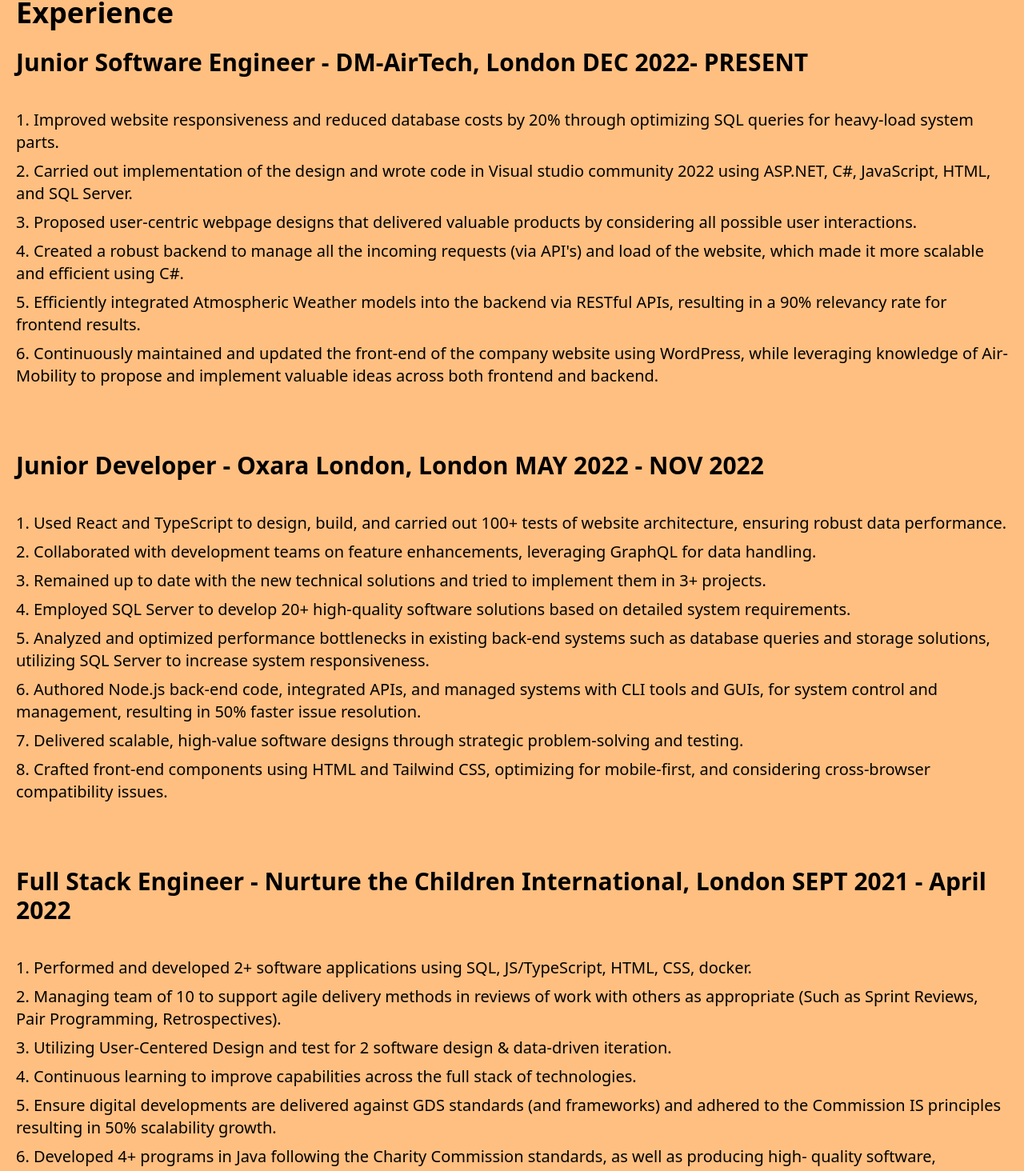
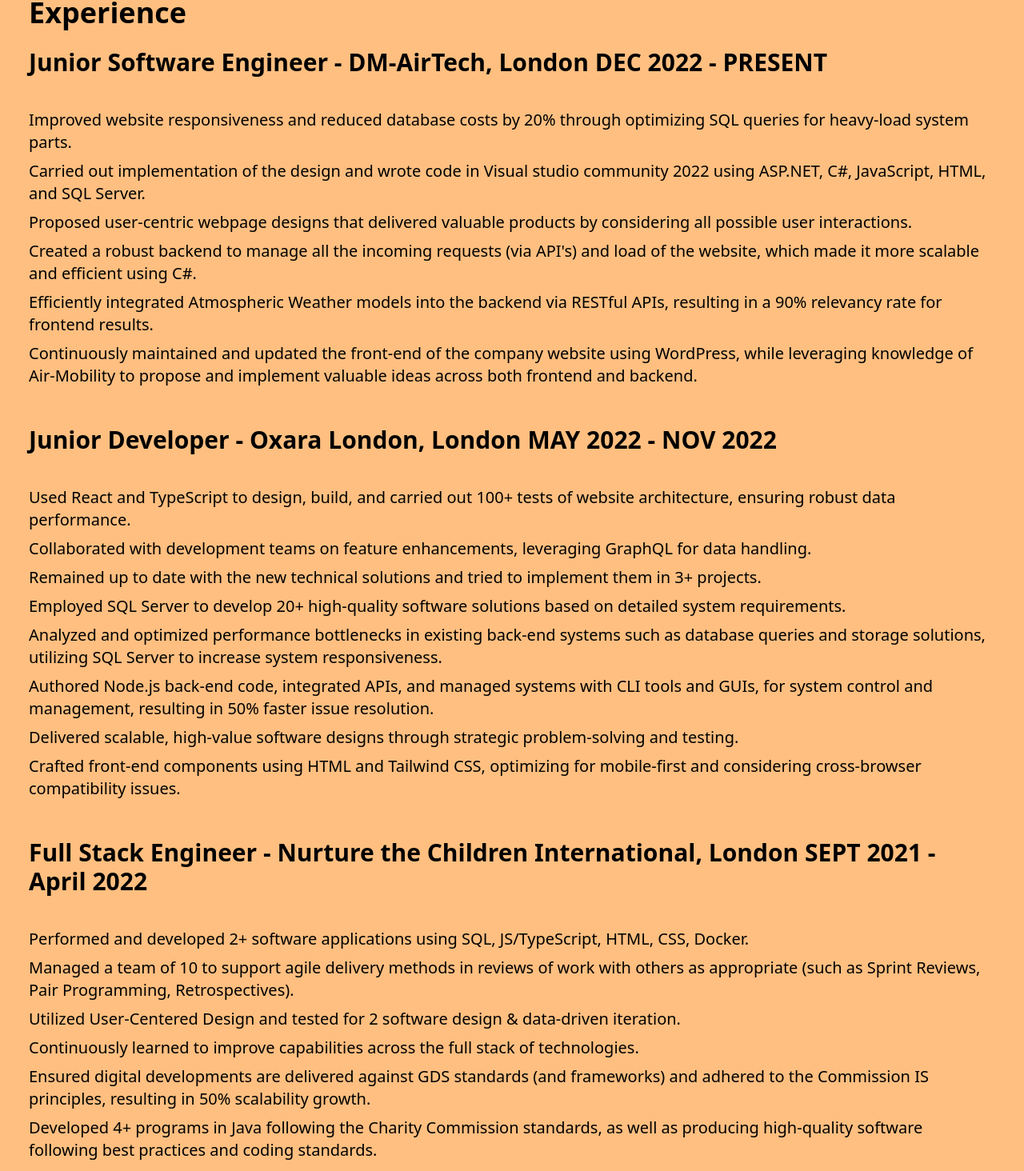
Before and after one commit to Yashbedse1/React-TailwindCSS-TypeScript-Portfolio1, a React (Create React App) app: page /experience in a window 1280 px wide. Shown: the part 140-1604 px from the top of the page at 80% size. Built offline with nearby package versions, Linux system fonts and the light colour scheme.

Commit message:
Adding Arrays

```diff
--- a/src/components/Experience.tsx
+++ b/src/components/Experience.tsx
@@ -1,58 +1,67 @@
 import React from 'react';
 
+const Experience = () => {
+  const experienceData = [
+    {
+      title: 'Junior Software Engineer',
+      company: 'DM-AirTech, London',
+      duration: 'DEC 2022 - PRESENT',
+      responsibilities: [
+        'Improved website responsiveness and reduced database costs by 20% through optimizing SQL queries for heavy-load system parts.',
+        'Carried out implementation of the design and wrote code in Visual studio community 2022 using ASP.NET, C#, JavaScript, HTML, and SQL Server.',
+        'Proposed user-centric webpage designs that delivered valuable products by considering all possible user interactions.',
+        'Created a robust backend to manage all the incoming requests (via API\'s) and load of the website, which made it more scalable and efficient using C#.',
+        'Efficiently integrated Atmospheric Weather models into the backend via RESTful APIs, resulting in a 90% relevancy rate for frontend results.',
+        'Continuously maintained and updated the front-end of the company website using WordPress, while leveraging knowledge of Air-Mobility to propose and implement valuable ideas across both frontend and backend.'
+      ]
+    },
+    {
+      title: 'Junior Developer',
+      company: 'Oxara London, London',
+      duration: 'MAY 2022 - NOV 2022',
+      responsibilities: [
+        'Used React and TypeScript to design, build, and carried out 100+ tests of website architecture, ensuring robust data performance.',
+        'Collaborated with development teams on feature enhancements, leveraging GraphQL for data handling.',
+        'Remained up to date with the new technical solutions and tried to implement them in 3+ projects.',
+        'Employed SQL Server to develop 20+ high-quality software solutions based on detailed system requirements.',
+        'Analyzed and optimized performance bottlenecks in existing back-end systems such as database queries and storage solutions, utilizing SQL Server to increase system responsiveness.',
+        'Authored Node.js back-end code, integrated APIs, and managed systems with CLI tools and GUIs, for system control and management, resulting in 50% faster issue resolution.',
+        'Delivered scalable, high-value software designs through strategic problem-solving and testing.',
+        'Crafted front-end components using HTML and Tailwind CSS, optimizing for mobile-first and considering cross-browser compatibility issues.'
+      ]
+    },
+    {
+      title: 'Full Stack Engineer',
+      company: 'Nurture the Children International, London',
+      duration: 'SEPT 2021 - April 2022',
+      responsibilities: [
+        'Performed and developed 2+ software applications using SQL, JS/TypeScript, HTML, CSS, Docker.',
+        'Managed a team of 10 to support agile delivery methods in reviews of work with others as appropriate (such as Sprint Reviews, Pair Programming, Retrospectives).',
+        'Utilized User-Centered Design and tested for 2 software design & data-driven iteration.',
+        'Continuously learned to improve capabilities across the full stack of technologies.',
+        'Ensured digital developments are delivered against GDS standards (and frameworks) and adhered to the Commission IS principles, resulting in 50% scalability growth.',
+        'Developed 4+ programs in Java following the Charity Commission standards, as well as producing high-quality software following best practices and coding standards.',
+        'Contributed towards the open flow of creative ideas.'
+      ]
+    }
+    // Add more experience data objects here
+  ];
 
-const Experience = () => {
   return (
-    <div className='text-black px-4'>
-      <div className='max-w-[1240px] mt-auto w-full pt-10 mx-auto text-left flex flex-col justify-left'>
+    <div className='text-black px-4 max-w-[1240px] mt-auto w-full pt-10 mx-auto text-left flex flex-col justify-left'>
       <p className='text-4xl font-bold '>Experience</p>
-        <h1 className='md:text-3xl sm:text-2xl text-xl font-bold md:py-6'>
-        Junior Software Engineer - DM-AirTech, London DEC 2022- PRESENT
-        </h1>
-        <div className='flex justify-left items-left'>
-          <ul className='md:text-xl sm:text-md text-sm font-medium py-4'>
-                <li className='pb-2'>1. Improved website responsiveness and reduced database costs by 20% through optimizing SQL queries for heavy-load system parts.</li>
-                <li className='pb-2'>2. Carried out implementation of the design and wrote code in Visual studio community 2022 using ASP.NET, C#, JavaScript, HTML, and SQL Server.</li>
-                <li className='pb-2'>3. Proposed user-centric webpage designs that delivered valuable products by considering all possible user interactions.</li>
-                <li className='pb-2'>4. Created a robust backend to manage all the incoming requests (via API's) and load of the website, which made it more scalable and efficient using C#.</li>
-                <li className='pb-2'>5. Efficiently integrated Atmospheric Weather models into the backend via RESTful APIs, resulting in a 90% relevancy rate for frontend results.</li>
-                <li>6. Continuously maintained and updated the front-end of the company website using WordPress, while leveraging knowledge of Air-Mobility to propose and implement valuable ideas across both frontend and backend.</li>
-          </ul>
+      {experienceData.map((experience, index) => (
+        <div key={index} className=''>
+          <h1 className='md:text-3xl sm:text-2xl text-xl font-bold md:py-6'>{experience.title} - {experience.company} {experience.duration}</h1>
+          <div className='flex justify-left items-left'>
+            <ul className='md:text-xl sm:text-md text-sm font-medium py-4'>
+              {experience.responsibilities.map((responsibility, responsibilityIndex) => (
+                <li key={responsibilityIndex} className='pb-2'>{responsibility}</li>
+              ))}
+            </ul>
+          </div>
         </div>
-      </div>
-      <div className='max-w-[1240px] mt-auto w-full pt-10 mx-auto text-left flex flex-col justify-left'>
-        <h1 className='md:text-3xl sm:text-2xl text-xl font-bold md:py-6'>
-        Junior Developer - Oxara London, London MAY 2022 - NOV 2022
-        </h1>
-        <div className='flex justify-left items-left'>
-          <ul className='md:text-xl sm:text-md text-sm font-medium py-4'>
-                <li className='pb-2'>1. Used React and TypeScript to design, build, and carried out 100+ tests of website architecture, ensuring robust data performance.</li>
-                <li className='pb-2'>2. Collaborated with development teams on feature enhancements, leveraging GraphQL for data handling.</li>
-                <li className='pb-2'>3. Remained up to date with the new technical solutions and tried to implement them in 3+ projects.</li>
-                <li className='pb-2'>4. Employed SQL Server to develop 20+ high-quality software solutions based on detailed system requirements.</li>
-                <li className='pb-2'>5. Analyzed and optimized performance bottlenecks in existing back-end systems such as database queries and storage solutions, utilizing SQL Server to increase system responsiveness.</li>
-                <li className='pb-2'>6. Authored Node.js back-end code, integrated APIs, and managed systems with CLI tools and GUIs, for system control and management, resulting in 50% faster issue resolution.</li>
-                <li className='pb-2'>7. Delivered scalable, high-value software designs through strategic problem-solving and testing.</li>
-                <li>8. Crafted front-end components using HTML and Tailwind CSS, optimizing for mobile-first, and considering cross-browser compatibility issues.</li>
-          </ul>
-        </div>
-      </div>
-      <div className='max-w-[1240px] mt-auto w-full pt-10 mx-auto text-left flex flex-col justify-left'>
-        <h1 className='md:text-3xl sm:text-2xl text-xl font-bold md:py-6'>
-        Full Stack Engineer - Nurture the Children International, London SEPT 2021 - April 2022
-        </h1>
-        <div className='flex justify-left items-left'>
-          <ul className='md:text-xl sm:text-md text-sm font-medium py-4'>
-                <li className='pb-2'>1. Performed and developed 2+ software applications using SQL, JS/TypeScript, HTML, CSS, docker.</li>
-                <li className='pb-2'>2. Managing team of 10 to support agile delivery methods in reviews of work with others as appropriate (Such as Sprint Reviews, Pair Programming, Retrospectives).</li>
-                <li className='pb-2'>3. Utilizing User-Centered Design and test for 2 software design & data-driven iteration.</li>
-                <li className='pb-2'>4. Continuous learning to improve capabilities across the full stack of technologies.</li>
-                <li className='pb-2'>5. Ensure digital developments are delivered against GDS standards (and frameworks) and adhered to the Commission IS principles resulting in 50% scalability growth.</li>
-                <li className='pb-2'>6. Developed 4+ programs in Java following the Charity Commission standards, as well as producing high- quality software, following best practices, and coding standards.</li>
-                <li>7. Contributes towards the open flow of creative ideas.</li>
-          </ul>
-        </div>
-      </div>
+      ))}
     </div>
   );
 };
```
Also changed, not shown: src/components/Education.tsx (+37 -20 lines).
